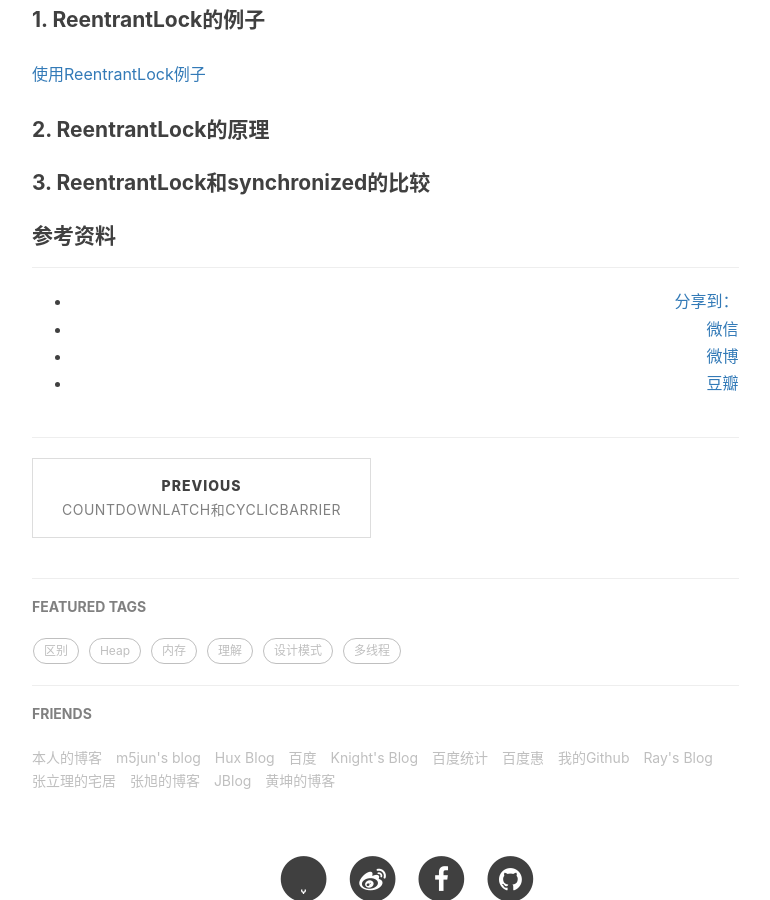
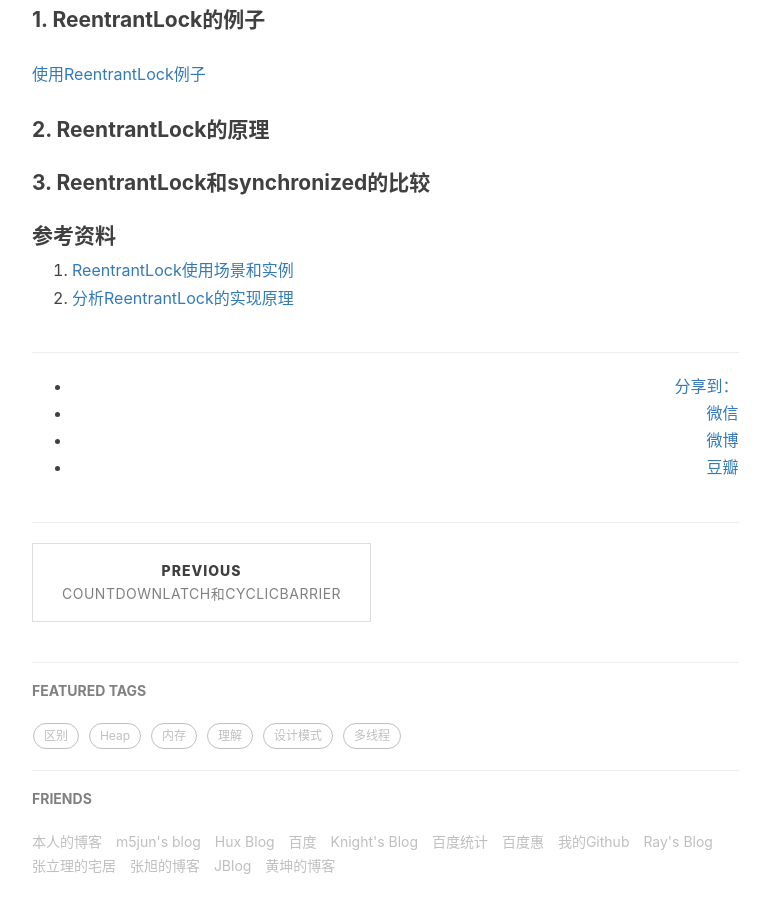
Before and after one commit to baiscjava/basicjava.github.io, a Jekyll site: the page built from _posts/2017-06-26-ReentrantLock的使用.md, in a window 1280 px wide and 900 px high, scrolled down 583 px. Shown: the whole window, without its empty margins (233-1003 px from the left). Built offline with Jekyll 4.4.1, drawn with Linux system fonts in a browser that asks for light colours; nearby versions of some CDN libraries; comment, search, counter and statistics services are not loaded.

Commit message:
Update 2017-06-26-ReentrantLock的使用.md

```diff
--- a/_posts/2017-06-26-ReentrantLock的使用.md
+++ b/_posts/2017-06-26-ReentrantLock的使用.md
@@ -21,3 +21,5 @@
 
 
 #### 参考资料
+1. [ReentrantLock使用场景和实例](http://blog.csdn.net/antony9118/article/details/52664125)
+2. [分析ReentrantLock的实现原理](http://www.jianshu.com/p/fe027772e156)
```
